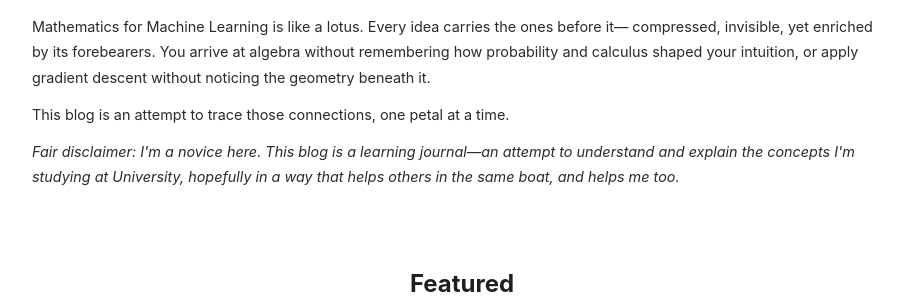
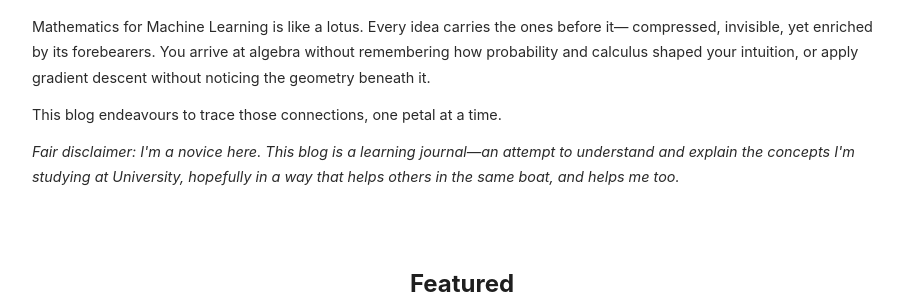
Before and after one commit to rutuja-jadhav-github/Math-for-ML-Blog-byRutuja, a Jekyll site: the page built from index.html, in a window 1280 px wide. Shown: the part 1276-1575 px from the top of the page, without its empty margins (178-1098 px from the left). Built offline with Jekyll 4.4.1, drawn with Linux system fonts in a browser that asks for light colours.

Commit message:
home page text update

```diff
--- a/index.html
+++ b/index.html
@@ -38,7 +38,7 @@ title: Home
   </p>
 
   <p>
-    This blog is an attempt to trace those connections, one petal at a time.
+    This blog endeavours to trace those connections, one petal at a time.
   </p>
 
   <p>
```
